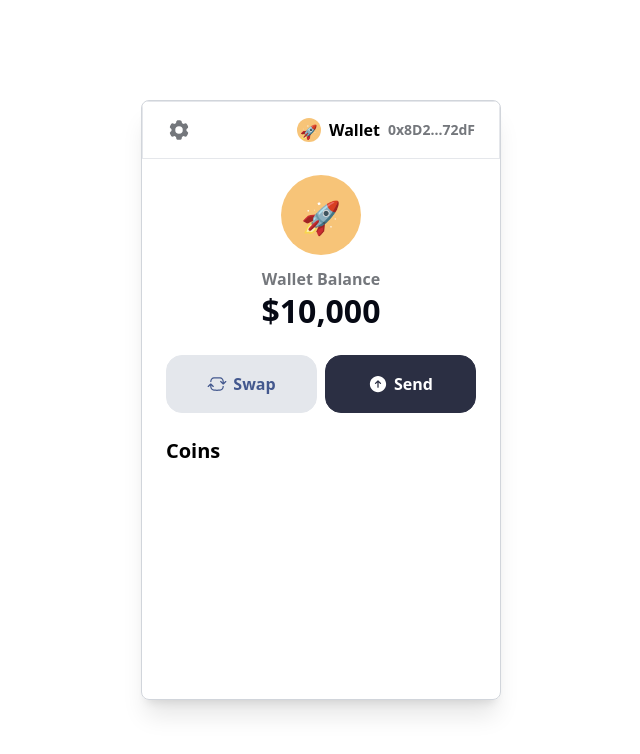
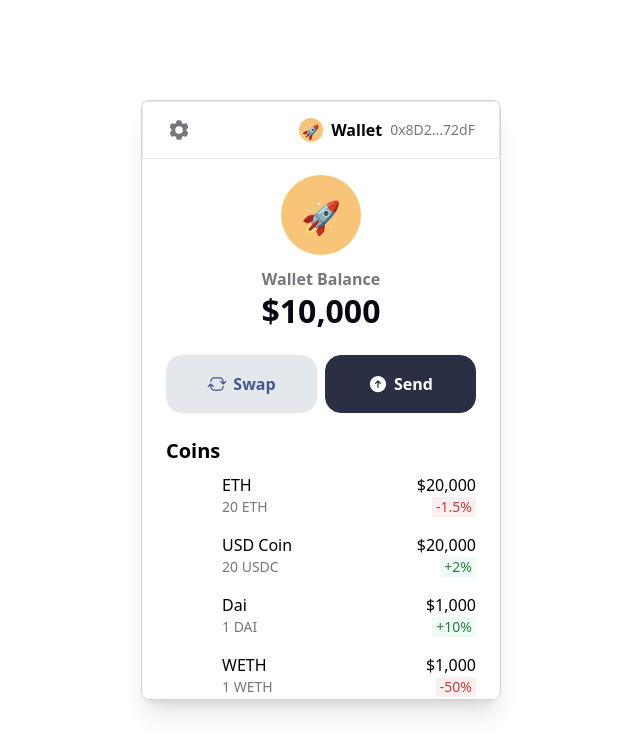
Before and after one commit to chloe-tan/for-fun, a Next.js app: page /home in a window 1280 px wide. Shown: the top 754 px of the page, without its empty margins (319-959 px from the left). Built offline with nearby package versions, Linux system fonts and the light colour scheme.

Commit message:
Coins section and scroll div

```diff
--- a/src/components/FunTypography.tsx
+++ b/src/components/FunTypography.tsx
@@ -2,10 +2,10 @@ import { ReactNode, useMemo } from "react";
 
 // Refer to tailwind.config.css
 const typographyTailwindClassName = {
-  [1]: "text-flg font-semibold",
-  [2]: "text-fmd font-semibold",
-  [3]: "text-fbase font-semibold",
-  [4]: "text-fsm font-semibold",
+  [1]: "text-flg",
+  [2]: "text-fmd",
+  [3]: "text-fbase",
+  [4]: "text-fsm",
 } as any;
 
 interface FunTypographyProps {
--- a/src/components/layout/LayoutWrapper.tsx
+++ b/src/components/layout/LayoutWrapper.tsx
@@ -12,13 +12,13 @@ interface LayoutWrapperProps {
  */
 export default function LayoutWrapper({ children }: LayoutWrapperProps) {
   const className = useMemo(() => {
-    return `w-[360px] h-[600px] ${APP_BG_STYLE} flex flex-col items-center border border-gray-300 shadow-xl rounded-lg overflow-auto`;
+    return `w-[360px] h-[600px] ${APP_BG_STYLE} flex flex-col items-center border border-gray-300 shadow-xl rounded-lg`;
   }, []);
   return (
     <div className="flex items-center justify-center h-screen bg-white">
       <div className={className}>
         <Topbar />
-        <div className="w-full px-6 py-4">
+        <div className="w-full px-6 py-4 overflow-auto">
           {children}
         </div>
       </div>
--- /dev/null
+++ b/src/const/coins.ts
@@ -0,0 +1,29 @@
+export enum CoinTickerType {
+  ETH = "ETH",
+  USDC = "USDC",
+  DAI = "DAI",
+  WETH = "WETH",
+}
+
+export const CoinTickerDetailMap = {
+  [CoinTickerType.ETH]: {
+    label: "ETH",
+    bgClass: "bg-[#6281E3]",
+    icon: null
+  },
+  [CoinTickerType.USDC]: {
+    label: "USD Coin",
+    bgClass: "bg-[#2775CA]",
+    icon: null
+  },
+  [CoinTickerType.DAI]: {
+    label: "Dai",
+    bgClass: "bg-[#F5AC37]",
+    icon: null,
+  },
+  [CoinTickerType.WETH]: {
+    label: "WETH",
+    bgClass: "bg-[#F5AC37]",
+    icon: null,
+  },
+}
--- a/src/pages/home/CoinsListSection.tsx
+++ b/src/pages/home/CoinsListSection.tsx
@@ -1,14 +1,55 @@
+import CircleWrapper from "@/components/CircleWrapper";
 import FunTypography from "@/components/FunTypography";
+import { CoinTickerDetailMap, CoinTickerType } from "@/const/coins";
+
+function DeltaTag({ deltaValue = 0 }) {
+  if (deltaValue === 0) return null;
+
+  const bgClass = deltaValue < 0 ? 'bg-[#CE383814]' : 'bg-[#38CE6E14]'
+  const textClass = deltaValue < 0 ? 'text-fred' : 'text-fgreen';
+  const renderText = deltaValue < 0 ? `${deltaValue}%` : `+${deltaValue}%`;
+  return (
+    <div className={`flex ${bgClass} rounded-1 px-1 ${textClass}`}>
+      <FunTypography level={4} textColor={textClass} fontWeight="font-normal">
+        {renderText}
+      </FunTypography>
+    </div>
+  )
+}
+
+function CoinListItem({ coinItem }: { coinItem: any }) {
+  return (
+    <div className="flex flex-row py-2 justify-between items-center">
+      <div id="left-container" className="flex flex-row gap-4 items-center">
+        <CircleWrapper size="h-10 w-10" bgColor={CoinTickerDetailMap[coinItem.ticker as CoinTickerType].bgClass} text={CoinTickerDetailMap[coinItem.ticker as CoinTickerType].icon}/>
+        <div className="flex flex-col justify-center">
+          <FunTypography fontWeight="font-normal">{CoinTickerDetailMap?.[coinItem.ticker as CoinTickerType].label}</FunTypography>
+          <FunTypography level={4} fontWeight="font-normal" textColor="text-fgray">{coinItem.balance} {coinItem.ticker}</FunTypography>
+        </div>
+      </div>
+      <div id="right-container" className="flex flex-col justify-center items-end">
+        <FunTypography fontWeight="font-normal">{coinItem.balanceValue.toLocaleString('en-US', { style: "currency", currency: "USD", maximumFractionDigits: 0 })}</FunTypography>
+        <DeltaTag deltaValue={coinItem.deltaPercent} />
+      </div>
+    </div>
+  )
+}
 
 export default function CoinsListSection() {
   const coinsList = [
-    { ticker: "eth", tokenCount: 20, tokenValue: 20000, deltaPercent: -1.5},
-    { ticker: "usdc", tokenCount: 20, tokenValue: 20000, deltaPercent: 2},
-    { ticker: "dai", tokenCount: 1, tokenValue: 1000, deltaPercent: 10},
-  ]
+    { ticker: CoinTickerType.ETH, balance: 20, balanceValue: 20000, deltaPercent: -1.5},
+    { ticker: CoinTickerType.USDC, balance: 20, balanceValue: 20000, deltaPercent: 2},
+    { ticker: CoinTickerType.DAI, balance: 1, balanceValue: 1000, deltaPercent: 10},
+    { ticker: CoinTickerType.WETH, balance: 1, balanceValue: 1000, deltaPercent: -50},
+  ] as any[]
   return (
     <div>
       <FunTypography level={2} overrideStyles="text-[18px]">Coins</FunTypography>
+      <div>
+        {coinsList?.map((coinItem) => (
+          <CoinListItem key={coinItem.ticker} coinItem={coinItem} />
+        ))}
+      </div>
     </div>
   )
 }
--- a/tailwind.config.js
+++ b/tailwind.config.js
@@ -24,10 +24,10 @@ module.exports = {
       fdark: "#2B2F43",
       forange: "#F7C478",
       fdarkblue: "#43588E",
-      fgreen: "##238044",
+      fgreen: "#238044",
       flightgreen: "#38CE6E14",
-      fred: "##CE3838",
-      flightred: "##CE383814",
+      fred: "#CE3838",
+      flightred: "#CE383814",
     },
     extend: {
       backgroundImage: {
```
Also changed, not shown: src/components/CircleWrapper.tsx (+10 -1 lines).
